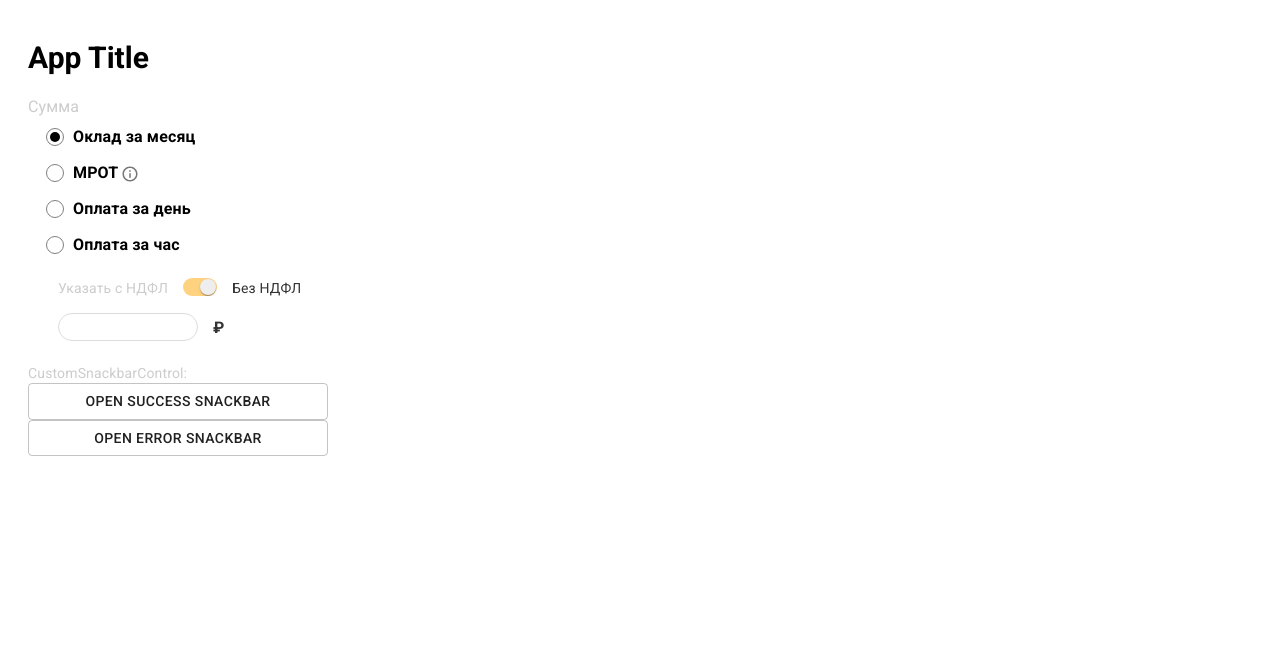
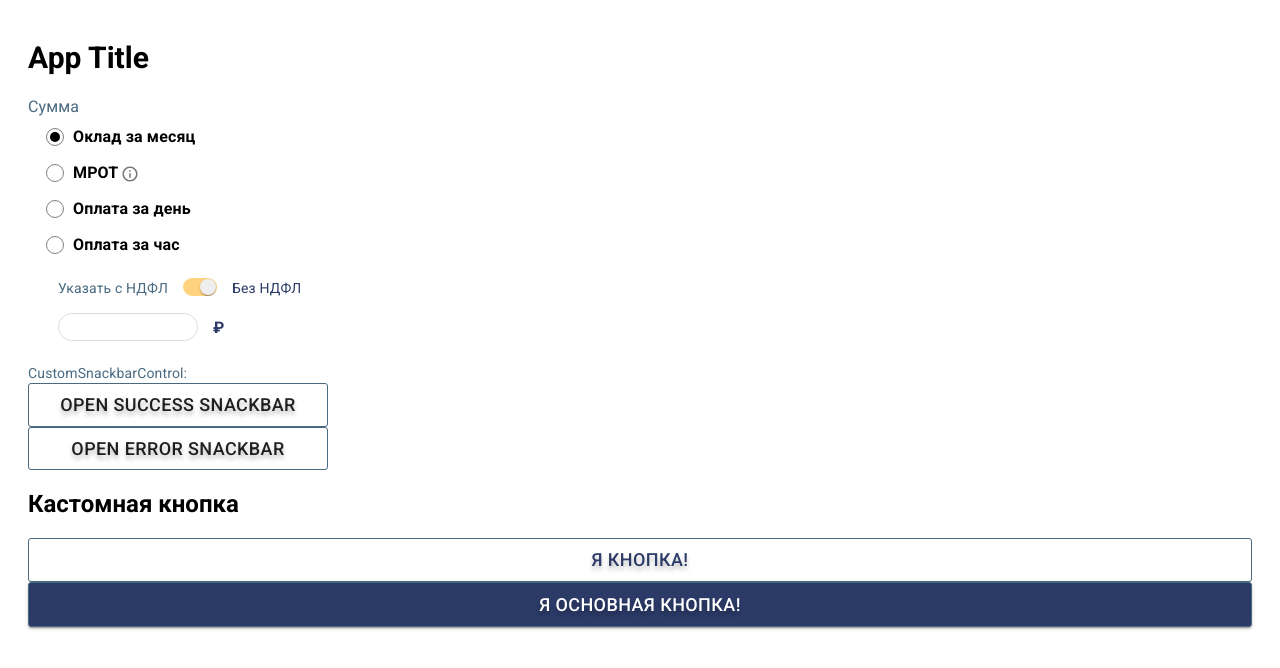
Before and after one commit to abr-ya/react-money, a React (Create React App) app: page / in a window 1280 px wide. Shown: the top 668 px of the page. Built offline with nearby package versions, Linux system fonts and the light colour scheme.

Commit message:
Add ButtonPrim Component

```diff
--- a/src/App.jsx
+++ b/src/App.jsx
@@ -6,6 +6,7 @@ import NdflToggle from './components/NdflToggle';
 import ThemedTextField from './components/themed/ThemedTextField';
 import Result from './components/Result/Result';
 import CustomSnackbarControl from './components/CustomSnackbarControl';
+import ButtonPrim from './components/ButtonPrim/ButtonPrim';
 // убираю пока из-за линтера
 // import CustomButton from './components/CustomButton';
 
@@ -58,6 +59,17 @@ const App = () => {
         />
       )}
       <CustomSnackbarControl />
+      <h2>Кастомная кнопка</h2>
+      <ButtonPrim
+        text="Я кнопка!"
+        handler={() => console.log('!')}
+        isAdditional={false}
+      />
+      <ButtonPrim
+        text="Я основная кнопка!"
+        handler={() => console.log('!')}
+        isAdditional
+      />
     </div>
   );
 };
--- /dev/null
+++ b/src/components/ButtonPrim/ButtonPrim.jsx
@@ -0,0 +1,21 @@
+import React from 'react';
+import Button from '@material-ui/core/Button';
+import PropTypes from 'prop-types';
+
+const ButtonPrim = ({ text, handler, isAdditional }) => (
+  <Button
+    variant={isAdditional ? 'contained' : 'outlined'}
+    color="primary"
+    onClick={handler}
+  >
+    {text}
+  </Button>
+);
+
+ButtonPrim.propTypes = {
+  text: PropTypes.string.isRequired,
+  handler: PropTypes.func.isRequired,
+  isAdditional: PropTypes.bool.isRequired,
+};
+
+export default ButtonPrim;
--- a/src/themes/theme.js
+++ b/src/themes/theme.js
@@ -3,10 +3,22 @@ import { createMuiTheme } from '@material-ui/core/styles';
 const theme = createMuiTheme({
   palette: {
     primary: {
-      main: '#333',
+      main: '#2B3A67',
     },
     secondary: {
-      main: '#ccc',
+      main: '#496A81',
+    },
+  },
+  overrides: {
+    MuiButton: {
+      root: {
+        borderRadius: '3px',
+        border: '1px solid #496A81 !important',
+      },
+      label: {
+        textShadow: '0px 4px 4px rgb(0 0 0 / 25%)',
+        fontSize: '18px',
+      },
     },
   },
 });
```
Also changed, not shown: 2 other files (tests, documents, lock files or other folders).
